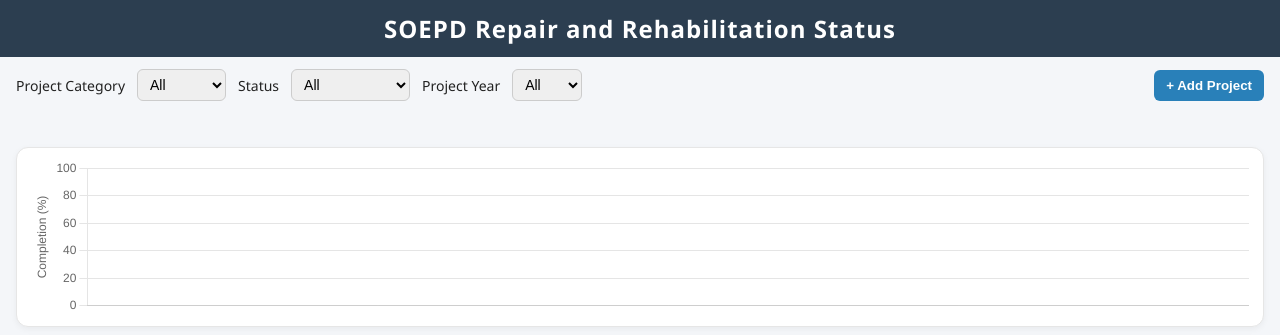
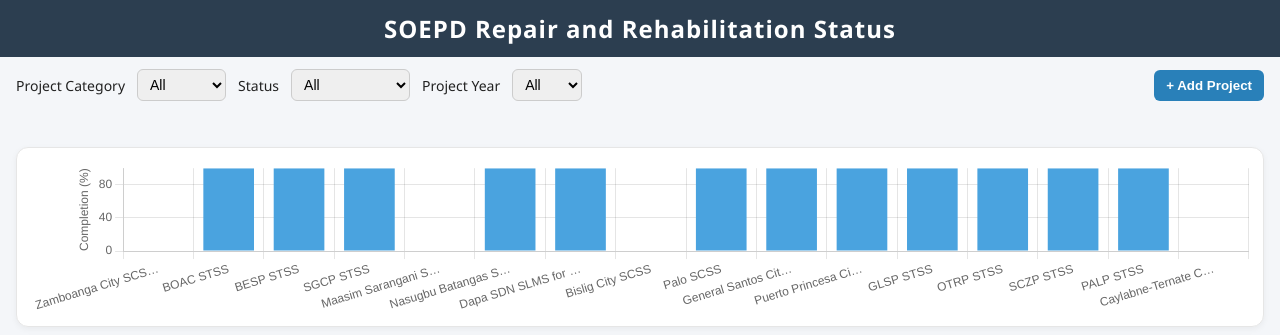
Before and after one commit to TinkerGem20/SOEPD-Infrastructure-Dashboard, a plain HTML site: page index.html in a window 1280 px wide. Shown: the top 335 px of the page. Drawn offline with nearby package versions, Linux system fonts and the light colour scheme; no server answers.

Commit message:
change fetch projects to projects json

```diff
--- a/index.html
+++ b/index.html
@@ -460,7 +460,7 @@ function render(category="All", status="All", year="All"){
 
 async function loadProjects(){
   try {
-    const res = await fetch("/projects");
+    const res = await fetch("projects.json");
     projects = await res.json();
 
     // 🔹 Auto-calculate end date if actualStart + duration exist
```
Also changed, not shown: project.html (+1 -1 lines).
